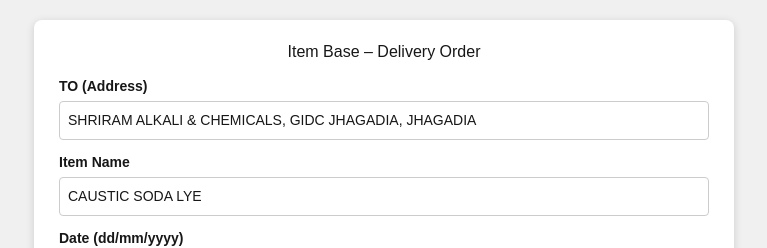
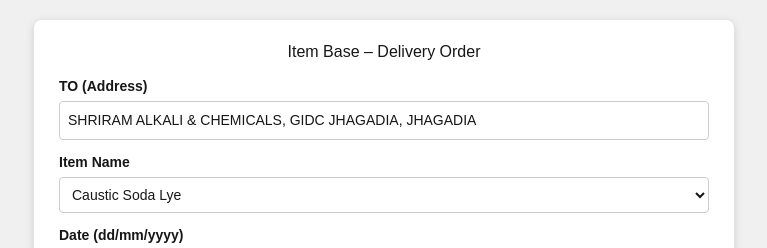
Before and after one commit to Shubhamchaurasiya1066/sudha-sales-order, a Next.js app: page /caustic-soda-lye in a window 1280 px wide. Shown: the top 248 px of the page, without its empty margins (256-1023 px from the left). Built offline with nearby package versions, Linux system fonts and the light colour scheme.

Commit message:
update project

```diff
--- a/src/app/caustic-soda-lye/page.js
+++ b/src/app/caustic-soda-lye/page.js
@@ -3,12 +3,32 @@
 import { useRef, useState } from "react";
 import Image from "next/image";
 
+const chemicalOptions = [
+    "Sulphuric Acid (98%)",
+    "Hydrochloric Acid (30-33%)",
+    "Hydrogen Peroxide (50%)",
+    "Hydrogen Peroxide (60%)",
+    "Nitric Acid",
+    "Phosphoric Acid",
+    "Acetic Acid",
+    "Weak Nitric Acid",
+    "Methylene Dichloride (MDC)",
+    "Poly Alluminium Chloride (PVC)",
+    "Chloroform",
+    "Caustic Soda Lye",
+    "Soda Ash",
+    "Ethyl Acetate",
+    "Cuastic Soda Flakes",
+    "Citric Acid",
+    "Oleum(23%)",
+];
+
 export default function CausticSodaLyePage() {
   const pdfRef = useRef(null);
 
   const [form, setForm] = useState({
-    toAddress: "SHRIRAM ALKALI & CHEMICALS, GIDC JHAGADIA, JHAGADIA", // NAYA FIELD
-    itemName: "CAUSTIC SODA LYE",
+    toAddress: "SHRIRAM ALKALI & CHEMICALS, GIDC JHAGADIA, JHAGADIA",
+    itemName: "Caustic Soda Lye", // ✅ Default selected value
     date: "10/10/2026",
     qty: "41",
     transportName: "OWN",
@@ -72,12 +92,16 @@ export default function CausticSodaLyePage() {
           Item Base – Delivery Order
         </h2>
 
-        {/* NAYA INPUT: TO Address */}
         <label style={styles.label}>TO (Address)</label>
         <input style={styles.input} name="toAddress" value={form.toAddress} onChange={handleChange} />
 
+        {/* ✅ ITEM NAME KO DROPDOWN BANA DIYA */}
         <label style={styles.label}>Item Name</label>
-        <input style={styles.input} name="itemName" value={form.itemName} onChange={handleChange} />
+        <select style={styles.input} name="itemName" value={form.itemName} onChange={handleChange}>
+          {chemicalOptions.map((chem) => (
+            <option key={chem} value={chem}>{chem}</option>
+          ))}
+        </select>
 
         <label style={styles.label}>Date (dd/mm/yyyy)</label>
         <input style={styles.input} name="date" value={form.date} onChange={handleChange} />
@@ -194,7 +218,7 @@ export default function CausticSodaLyePage() {
             unoptimized
           />
 
-          {/* Current Date & Time (Wapas Original Format Me) */}
+          {/* Current Date & Time */}
           <div style={{ fontSize: 12, color: "#333", marginTop: 5, fontWeight: "bold" }}>
             Date: {form.signatureDate || "Generating..."}
           </div>
@@ -205,7 +229,7 @@ export default function CausticSodaLyePage() {
           {/* Divider Line */}
           <hr style={{ width: "250px", border: "none", borderTop: "1px dashed #999", margin: "10px 0" }} />
 
-          {/* Thank You Text (Attractive) */}
+          {/* Thank You Text */}
           <div style={{ fontSize: 13, lineHeight: 1.6, color: "#222" }}>
             <span style={{ fontWeight: "bold", fontSize: 14 }}>Thank You,</span><br />
             With Regards<br />
@@ -245,6 +269,7 @@ const styles = {
     border: "1px solid #ccc",
     borderRadius: 4,
     fontSize: 14,
+    background: "#fff", // Ensures dropdown background is white
   },
   button: {
     marginTop: 18,
@@ -279,7 +304,6 @@ const styles = {
     borderTop: "2px solid #000",
     margin: "8px 0 18px 0",
   },
-  /* NAYA STYLE: TO Section */
   toSection: {
     marginBottom: 20,
     fontSize: 14,
@@ -321,8 +345,6 @@ const styles = {
     padding: "8px 6px",
     textAlign: "left",
   },
-
-  /* ===== SIGNATURE STYLES ===== */
   signatureBlock: {
     marginTop: 40,
     display: "flex",
```
